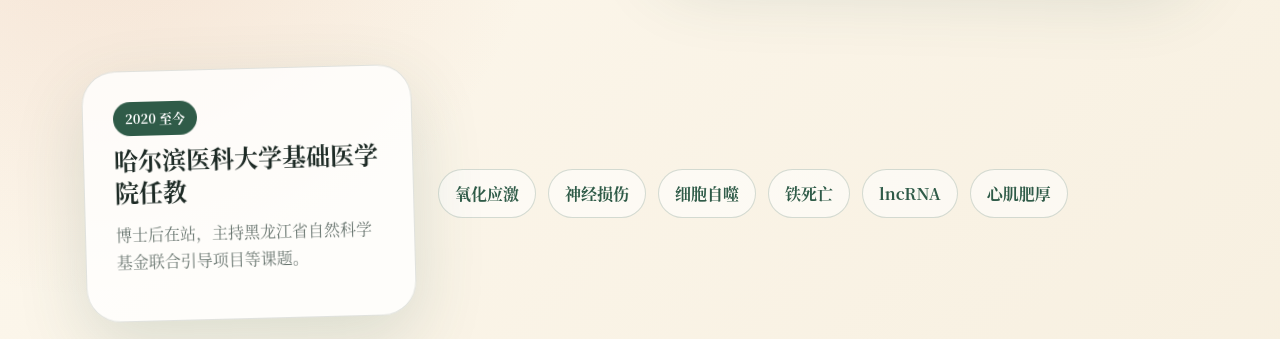
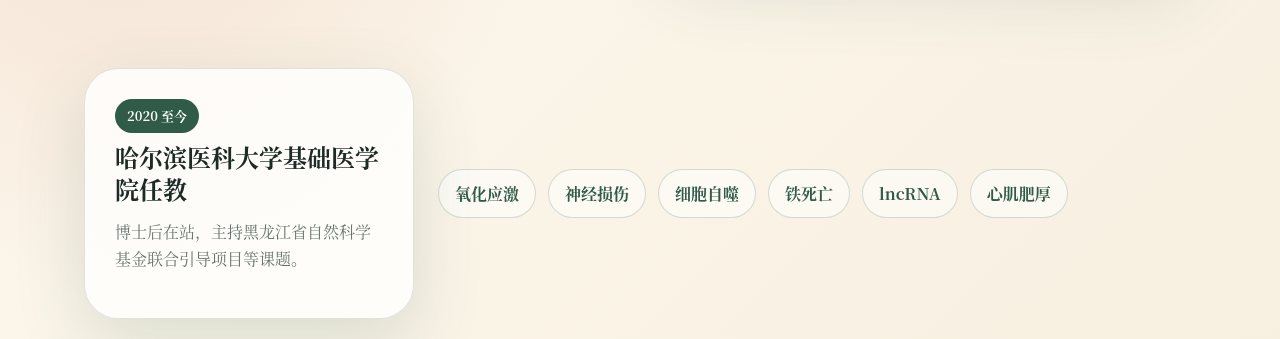
Before and after one commit to a6523130/resume, a Next.js app: page / in a window 1280 px wide. Shown: the part 613-952 px from the top of the page. Built offline with nearby package versions, Linux system fonts and the light colour scheme.

Commit message:
把卡片拉直

```diff
--- a/app/globals.css
+++ b/app/globals.css
@@ -198,7 +198,6 @@
 .hero__card {
   border-radius: 34px;
   padding: 30px;
-  transform: rotate(-1.5deg);
 }
 
 .hero__card strong {
```
